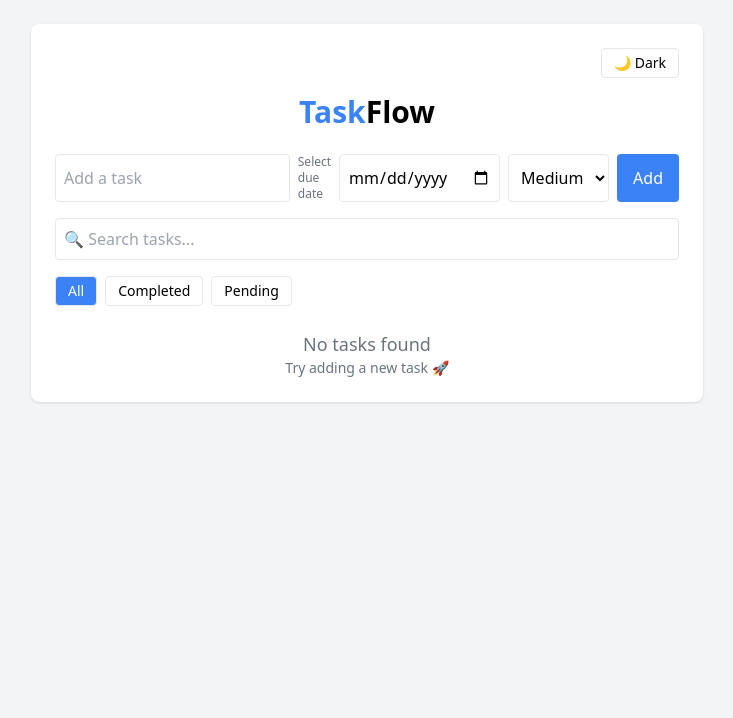
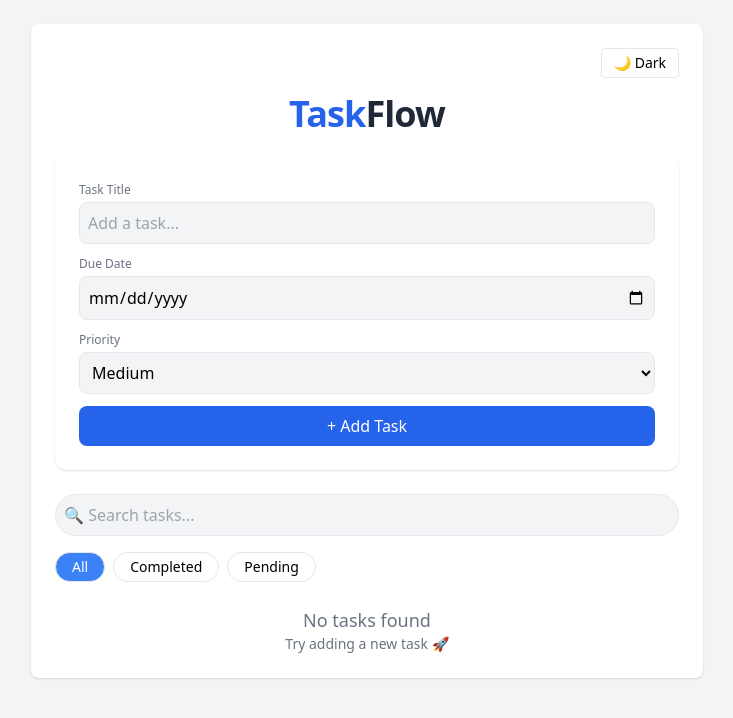
Before and after one commit to shauryasync/taskflow-react, a React (Vite) app: page / in a window 1280 px wide. Shown: the top 718 px of the page, without its empty margins (273-1006 px from the left). Built offline with nearby package versions, Linux system fonts and the light colour scheme.

Commit message:
fix: improve UI & fixed layout issue

```diff
--- a/src/App.jsx
+++ b/src/App.jsx
@@ -92,17 +92,18 @@ function App() {
             </button>
           </div>
 
-          <h1 className="text-3xl font-bold mb-6 text-center">
-            <span className="text-blue-500">Task</span>
-            Flow
+          <h1 className="text-3xl sm:text-4xl font-bold text-center mb-6 tracking-tight">
+            <span className="text-blue-600">Task</span>
+            <span className="text-gray-800 dark:text-white">Flow</span>
           </h1>
-
           <TaskForm addTask={addTask} />
-          <SearchBar
-            searchQuery={searchQuery}
-            setSearchQuery={setSearchQuery}
-          />
-          <FilterBar filter={filter} setFilter={setFilter} />
+          <div className="mb-4 space-y-3">
+            <SearchBar
+              searchQuery={searchQuery}
+              setSearchQuery={setSearchQuery}
+            />
+            <FilterBar filter={filter} setFilter={setFilter} />
+          </div>
 
           <TaskList
             tasks={sortedTasks}
--- a/src/components/FilterBar.jsx
+++ b/src/components/FilterBar.jsx
@@ -3,7 +3,7 @@ function FilterBar({ filter, setFilter }) {
     <div className="flex gap-2 mb-4 flex-wrap">
       <button
         onClick={() => setFilter("all")}
-        className={`px-3 py-1 rounded text-sm border
+        className={`px-4 py-1 rounded-full  text-sm border
         ${
           filter === "all"
             ? "bg-blue-500 text-white"
@@ -15,7 +15,7 @@ function FilterBar({ filter, setFilter }) {
 
       <button
         onClick={() => setFilter("completed")}
-        className={`px-3 py-1 rounded text-sm border
+        className={`px-4 py-1 rounded-full  text-sm border
         ${
           filter === "completed"
             ? "bg-blue-500 text-white"
@@ -27,7 +27,7 @@ function FilterBar({ filter, setFilter }) {
 
       <button
         onClick={() => setFilter("pending")}
-        className={`px-3 py-1 rounded text-sm border
+        className={`px-4 py-1 rounded-full  text-sm border
         ${
           filter === "pending"
             ? "bg-blue-500 text-white"
--- a/src/components/SearchBar.jsx
+++ b/src/components/SearchBar.jsx
@@ -2,9 +2,7 @@ function SearchBar({ searchQuery, setSearchQuery }) {
   return (
     <div className="mb-4">
       <input
-        className="w-full border rounded p-2
-bg-white text-black
-dark:bg-gray-700 dark:text-white dark:border-gray-600"
+        className="w-full p-2 rounded-full bg-gray-100 dark:bg-gray-700 dark:text-white border"
         placeholder="🔍 Search tasks..."
         value={searchQuery}
         onChange={(e) => setSearchQuery(e.target.value)}
--- a/src/components/TaskForm.jsx
+++ b/src/components/TaskForm.jsx
@@ -18,51 +18,57 @@ function TaskForm({ addTask }) {
   return (
     <form
       onSubmit={handleSubmit}
-      className="flex flex-col gap-2 mb-4 sm:flex-row"
+      className="bg-white dark:bg-gray-800 p-4 sm:p-6 rounded-xl shadow mb-6 flex flex-col gap-3"
     >
-      {/* Task input */}
+      {/* Task Title */}
+      <div>
+        <label className="text-xs text-gray-500 dark:text-gray-400 mb-1 block">
+          Task Title
+        </label>
         <input
           type="text"
-        placeholder="Add a task"
+          placeholder="Add a task..."
           value={taskText}
           onChange={(e) => setTaskText(e.target.value)}
-        className="w-full sm:flex-grow border rounded p-2
-      bg-white text-black
-      dark:bg-gray-700 dark:text-white dark:border-gray-600"
+          className="w-full p-2 rounded-lg border bg-gray-100 dark:bg-gray-700 dark:text-white"
         />
+      </div>
 
       {/* Date */}
-      <p className="text-xs text-gray-500 dark:text-gray-400">
-        Select due date
-      </p>
+      <div>
+        <label className="text-xs text-gray-500 dark:text-gray-400 mb-1 block">
+          Due Date
+        </label>
         <input
           type="date"
           value={dueDate}
           onChange={(e) => setDueDate(e.target.value)}
-        className="w-full sm:w-auto border rounded p-2
-      bg-white text-black
-      dark:bg-gray-700 dark:text-white dark:border-gray-600"
+          className="w-full p-2 rounded-lg border bg-gray-100 dark:bg-gray-700 dark:text-white"
         />
+      </div>
 
       {/* Priority */}
+      <div>
+        <label className="text-xs text-gray-500 dark:text-gray-400 mb-1 block">
+          Priority
+        </label>
         <select
           value={priority}
           onChange={(e) => setPriority(e.target.value)}
-        className="w-full sm:w-auto border rounded p-2
-      bg-white text-black
-      dark:bg-gray-700 dark:text-white dark:border-gray-600"
+          className="w-full p-2 rounded-lg border bg-gray-100 dark:bg-gray-700 dark:text-white"
         >
           <option value="low">Low</option>
           <option value="medium">Medium</option>
           <option value="high">High</option>
         </select>
+      </div>
 
       {/* Button */}
       <button
         type="submit"
-        className="w-full sm:w-auto bg-blue-500 hover:bg-blue-600 text-white px-4 py-2 rounded transition"
+        className="w-full bg-blue-600 hover:bg-blue-700 text-white py-2 rounded-lg transition"
       >
-        Add
+        + Add Task
       </button>
     </form>
   );
--- a/src/components/TaskItem.jsx
+++ b/src/components/TaskItem.jsx
@@ -10,11 +10,6 @@ function TaskItem({ task, deleteTask, toggleTask, updateTask }) {
 
     updateTask(task.id, editText);
     setIsEditing(false);
-  };
-  const priorityIcons = {
-    low: "🟢",
-    medium: "🟡",
-    high: "🔴",
   };
 
   const formattedPriority = task.priority
@@ -29,54 +24,55 @@ function TaskItem({ task, deleteTask, toggleTask, updateTask }) {
     : "no date";
 
   return (
-    <li
-      className="flex flex-col sm:flex-row sm:justify-between items-start gap-2
-     bg-white
-     dark:bg-gray-800 border rounded-lg p-4 mb-3
-     shadow-sm hover:shadow-md transition"
-    >
-      {/* Left side: task text or edit input */}
-      <div className="flex items-start gap-3 flex-grow">
+    <li className="bg-white dark:bg-gray-800 p-4 sm:p-5 rounded-xl shadow-sm hover:shadow-md transition mb-3">
+      <div className="flex justify-between items-start gap-4">
+        {/* LEFT SIDE */}
+        <div className="flex gap-3 items-baseline">
+          <input
+            type="checkbox"
+            checked={task.completed}
+            onChange={() => toggleTask(task.id)}
+            className="mt-1"
+          />
+
+          <div className="flex flex-col">
+            {/* TEXT / INPUT */}
             {isEditing ? (
               <input
+                autoFocus
                 value={editText}
                 onChange={(e) => setEditText(e.target.value)}
-            className="w-full border rounded p-2 bg-white text-black
+                className="border rounded p-2 bg-white text-black
               dark:bg-gray-700 dark:text-white dark:border-gray-600"
+                style={{ minWidth: "300px" }}
               />
             ) : (
-          <div className="flex flex-col">
-            <div className="flex mt-1 gap-2 scale-110">
-              <input
-                type="checkbox"
-                aria-label="Toggle task completion"
-                checked={task.completed}
-                onChange={() => toggleTask(task.id)}
-              />
-
               <span
-                className={`font-medium ${task.completed ? "line-through dark:text-gray-400 text-gray-400" : ""}`}
+                className={`font-medium ${
+                  task.completed ? "line-through text-gray-400" : ""
+                }`}
               >
                 {task.text}
               </span>
+            )}
+
+            {/* Priority + Date */}
+            <div className="flex items-center gap-4 text-xs text-gray-500 dark:text-gray-400 mt-1">
+              <span className="px-2 py-0.5 bg-gray-200 dark:bg-gray-700 rounded-full">
+                {formattedPriority}
+              </span>
+
+              <span className="flex items-center gap-1">
+                📅 {formattedDate}
+              </span>
+            </div>
+          </div>
         </div>
 
-            <div className="text-sm text-gray-700 dark:text-gray-400 mt-1">
-              <span>
-                Priority: {priorityIcons[task.priority] || ""}{" "}
-                {formattedPriority}
-              </span>
-              {" | "}
-              <span>Due: {formattedDate}</span>
-            </div>
-          </div>
-        )}
-      </div>
-
-      {/* Right side buttons */}
-      <div className="flex gap-2 mt-2 sm:mt-0">
+        {/* RIGHT SIDE BUTTONS */}
+        <div className="flex flex-col gap-2">
           <button
-          className="flex gap-2 w-full sm:w-auto justify-end text-sm bg-gray-500 hover:bg-gray-600 text-white px-3 py-1 rounded transition"
+            className="flex items-center justify-center text-sm bg-gray-500 hover:bg-gray-600 text-white px-3 py-1.5 rounded transition"
             onClick={() => {
               if (isEditing) {
                 handleSave();
@@ -91,10 +87,11 @@ dark:bg-gray-700 dark:text-white dark:border-gray-600"
 
           <button
             onClick={() => deleteTask(task.id)}
-          className="flex gap-2 w-full sm:w-auto justify-end text-sm bg-red-500 hover:bg-red-600 text-white px-3 py-1 rounded transition"
+            className="flex items-center justify-center text-sm bg-red-500 hover:bg-red-600 text-white px-3 py-1.5 rounded transition"
           >
             Delete
           </button>
+        </div>
       </div>
     </li>
   );
```
Lines whose indentation alone changed are shown as unchanged.
